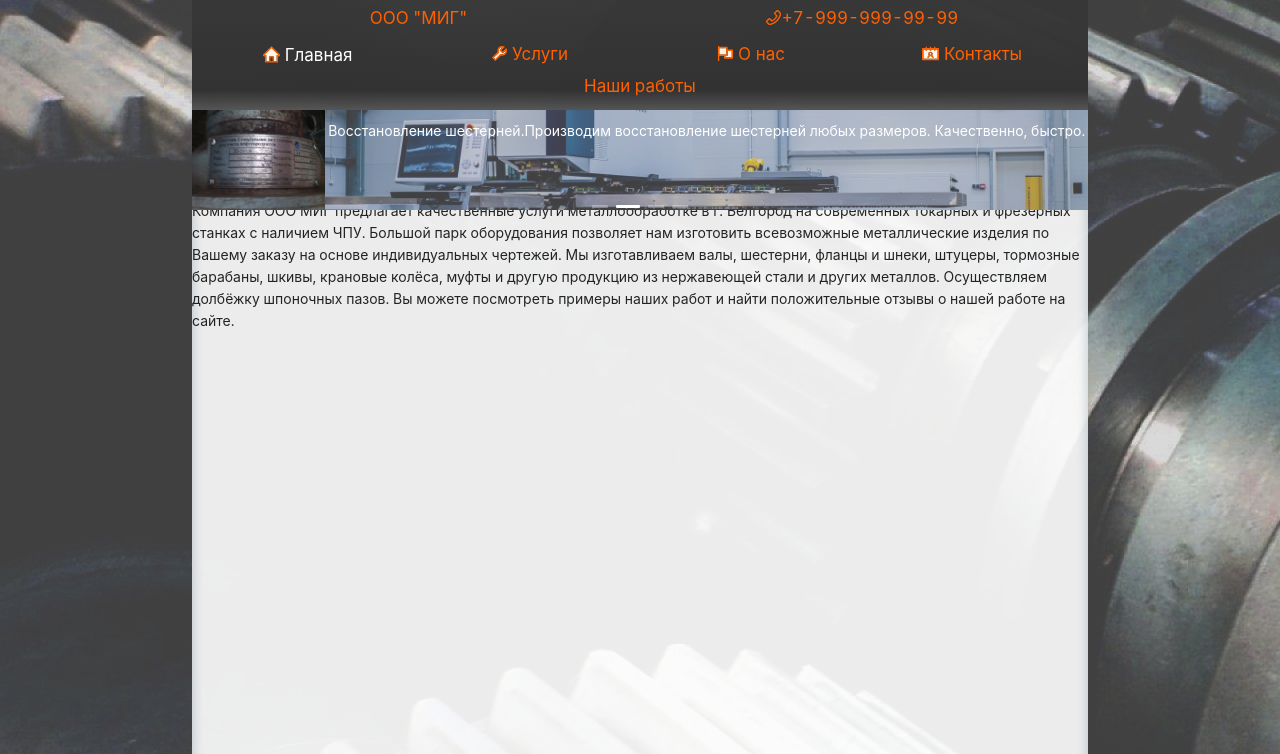
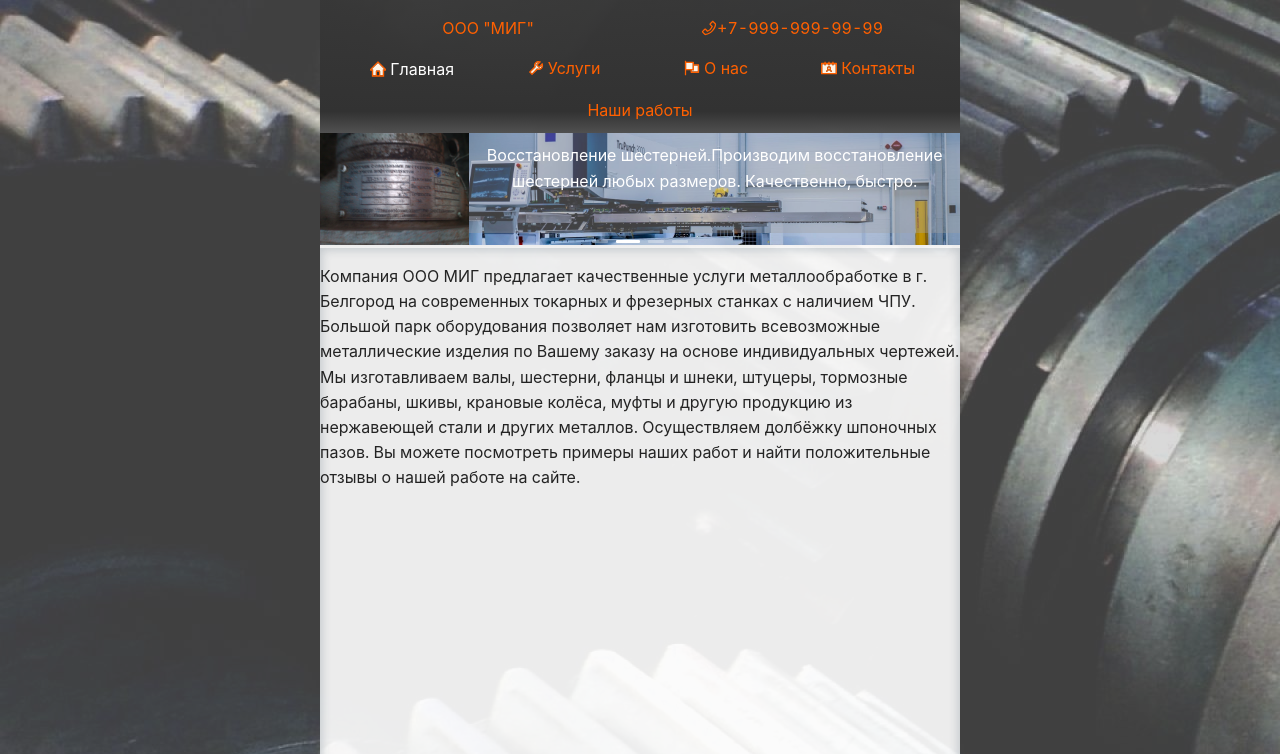
Before and after one commit to Aytcavdep/mig, a React (Create React App) app: page / in a window 1280 px wide. Shown: the top 754 px of the page. Built offline with nearby package versions, Linux system fonts and the light colour scheme; the HTML template or start-up script is replaced by a standard one.

Commit message:
added fluid style front and header/footer

```diff
--- a/src/App.css
+++ b/src/App.css
@@ -144,14 +144,17 @@ table {
 
 .App {
   margin: auto;
-  width: max(70%, 400px);
+  width: min(100%, max(50%, 450px));
   min-height: 100vh;
   display: grid;
   align-items: inherit;
   justify-content: center;
-  grid-template-rows: 200px auto 80px;
+  /* grid-template-rows: 200px auto 80px; */
+  grid-template-rows: var(--header-size) auto var(--footer-size);
   grid-template-columns: 100%;
   background-color: rgba(255, 255, 255, 0.9);
+  font-size: var(--normal-font-size);
+
 }
 #root {
   background-color: rgba(160, 160, 160, 0.4);
--- a/src/components/Carousel.jsx
+++ b/src/components/Carousel.jsx
@@ -11,12 +11,13 @@ import { joblist } from "../pages/services/joblist";
   background: "#000"
 };*/
 
+
 const CarouselImg = () => (
   <Carousel autoplay>
     {joblist.map((item) => (
       <div className="joblist" key={item.id}>
         <Link to="/">
-          <img align="left" src={item.img} alt={item.title} height="100px" />
+          <img align="left" src={item.img} alt={item.title}/>
         </Link>
         <div className="joblist-container">
           <div className="joblist-services">{item.services}</div>
--- a/src/components/Layout.css
+++ b/src/components/Layout.css
@@ -22,14 +22,16 @@
     rgba(50, 50, 50, 1) 45%,
     rgba(255, 255, 255, 0.227328431372549) 100%
   );
-  font-size: 17px;
+  /* font-size: 17px; */
+  font-size: var(--h1-font-size);
   color: #ff6000;
 }
 
 .contact {
   display: grid;
-  margin: 5px;
-  margin-bottom: 10px;
+  /* margin: 5px; */
+  margin: var(--margin-size);
+  /* margin-bottom: 10px; */
   grid-template-columns: repeat(2, 1fr);
   justify-items: center;
   align-items: center;
@@ -37,8 +39,10 @@
 }
 
 .navmenu {
-  margin: 5px;
-  margin-top: 10px;
+  /* margin: 5px; */
+  margin: var(--margin-size);
+  /* margin-top: 10px; */
+  margin-top: var(--margin-size);
   display: grid;
   grid-template-columns: repeat(4, 1fr);
 
@@ -63,11 +67,16 @@
 CarouselImg {
   margin-bottom: 10px;
 }
+a > img {
+  /* height: 100px; */
+  height: var(--carousel-size);
+}
 
 .container {
   -webkit-box-shadow: 0px 0px 10px 2px rgba(34, 60, 80, 0.2) inset;
   -moz-box-shadow: 0px 0px 10px 2px rgba(34, 60, 80, 0.2) inset;
   box-shadow: 0px 0px 10px 2px rgba(34, 60, 80, 0.2) inset;
+  padding-top: var(--padding-size);
 }
 .footer {
   background: linear-gradient(
@@ -85,11 +94,13 @@ CarouselImg {
   align-items: center;
 }
 .footer-contact {
-  margin-top: 25px;
+  /* margin-top: 25px; */
+  margin-top: var(--margin-size);
 }
 
 .footer-address {
-  margin-top: 25px;
+  /* margin-top: 25px; */
+  margin-top: var(--margin-size);
   text-align: right;
 }
 .address,
@@ -104,7 +115,8 @@ CarouselImg {
 
 .joblist-container {
   background-image: url(/src/pages/services/img/cex.jpg);
-  height: 100px;
+  /* height: 100px; */
+  height: var(--carousel-size);
   color: white;
   background-position: center;
   background-repeat: no-repeat;
@@ -115,4 +127,5 @@ CarouselImg {
   padding-top: 10px;
   background-color: rgba(160, 160, 160, 0.4);
   height: 100px;
+  font-size: var(--normal-font-size);
 }
--- a/src/index.css
+++ b/src/index.css
@@ -105,10 +105,21 @@ nav,
 section {
   display: block;
 }
+:root {
+  --base-scale:calc(100vw / 80);
+  --h2-font-size:max(1em, min(4em, calc(var(--base-scale) * 4)));
+  --normal-font-size:max(0.8em, min(1.8em, calc(var(--base-scale) * 1)));
+  --padding-size:max(0.5em, min(1em, calc(var(--base-scale) * 2)));
+  --margin-size:max(0.5em, min(2em, calc(var(--base-scale) * 1)));
+  --header-size:max(15.5em, min(14em, calc(var(--base-scale) * 10)));
+  --footer-size:max(5em, min(2em, calc(var(--base-scale) * 5)));
+  --carousel-size:max(6em, min(13em, calc(var(--base-scale) * 7)));
+  --border-radius:max(1em, min(3em, calc(var(--base-scale) * 3)));
+}
 body {
   line-height: 1;
   background-color: #8c8c8c;
-  font-size: 15px;
+  font-size: var(--normal-font-size);
 }
 ol,
 ul {
```
